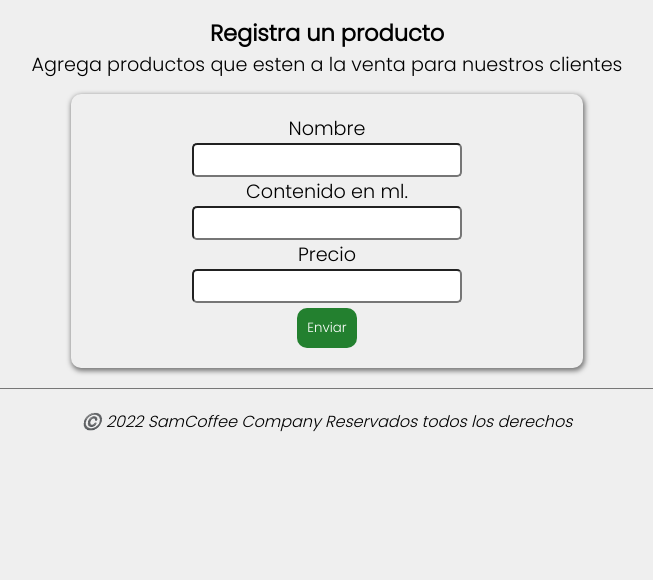
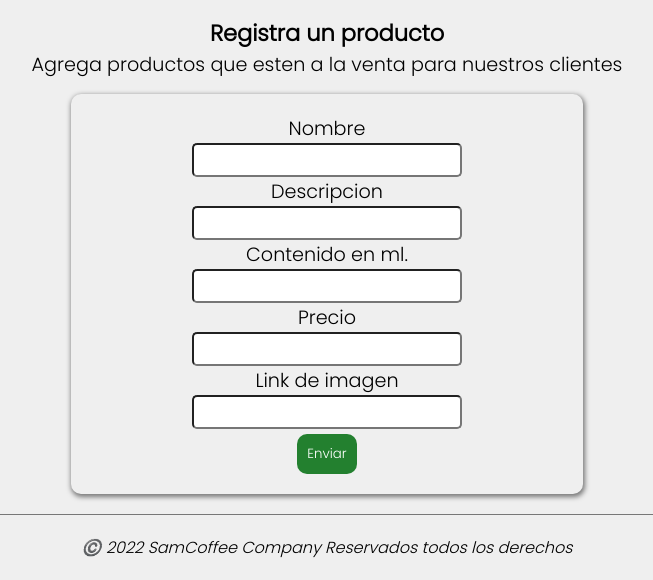
Before and after one commit to samricodev/DesarrolloWeb, a PHP site: page /register_products.html in a window 1280 px wide. Shown: the part 474-1054 px from the top of the page, without its empty margins (313-966 px from the left). Before the commit the page ends 906 px from the top, so only its background shows below. Run offline with PHP 8.4, Linux system fonts and the light colour scheme.

Commit message:
register products logic added

```diff
--- a/index.html
+++ b/index.html
@@ -15,7 +15,7 @@
             <a href="#" class="logo"><h1>SamCoffee</h1></a>
             <ul>
                 <a href="#"><li>Inicio</li></a>
-                <a href="register.html"><li>Ingresar</li></a>
+                <a href="login.html"><li>Ingresar</li></a>
                 <a href="products.html"><li>Productos</li></a>
                 <a href="#mapa"><li>Contáctanos</li></a>
             </ul>
--- a/products.html
+++ b/products.html
@@ -14,7 +14,7 @@
             <a href="index.html" class="logo"><h1>SamCoffee</h1></a>
             <ul>
                 <a href="index.html"><li>Inicio</li></a>
-                <a href="register.html"><li>Ingresar</li></a>
+                <a href="login.html"><li>Ingresar</li></a>
                 <a href="#"><li>Productos</li></a>
                 <a href="index.html#mapa"><li>Contáctanos</li></a>
             </ul>
--- a/register_products.html
+++ b/register_products.html
@@ -30,10 +30,14 @@
         <form action="register_products.php" method="post">
             <label for="">Nombre</label>
             <input type="text" name="nombre" id="nombre"  required/>
+            <label for="descripcion">Descripcion</label>
+            <input type="text" name="descripcion" id="descripcion" required>
             <label for="contenido">Contenido en ml.</label>
             <input type="text" name="contenido" id="contenido" required/>
             <label for="precio">Precio</label>
             <input type="number" name="precio" id="precio">
+            <label for="imagen">Link de imagen</label>
+            <input type="text" id="imagen" name="imagen" required>
             <button  type="submit" class="btn">Enviar</button>
         </form>
     </div>
--- a/register_products.php
+++ b/register_products.php
@@ -5,13 +5,16 @@ include 'main.php';
 $nombre = $_POST['nombre'];
 $contenido = $_POST['contenido'];
 $precio = $_POST['precio'];
+$descripcion = $_POST['descripcion'];
+$imagen = $_POST['imagen'];
 
-$insertion_products = "INSERT INTO products (id, name, price, content) VALUES ('0','$nombre','$precio','$contenido')";
+$insertion_products = "INSERT INTO products (id, name, price, content, description, image) VALUES ('0','$nombre','$precio','$contenido','$descripcion','$imagen')";
 
 $set_insertion_products = mysqli_query($connect,$insertion_products);
 
 if($set_insertion_products){
     echo '<h3>Producto registrado!</h3>';
+    header('location: register_products.html');
 } else{
     echo '<h3>Registro de producto denegado</h3>';
 }
```
